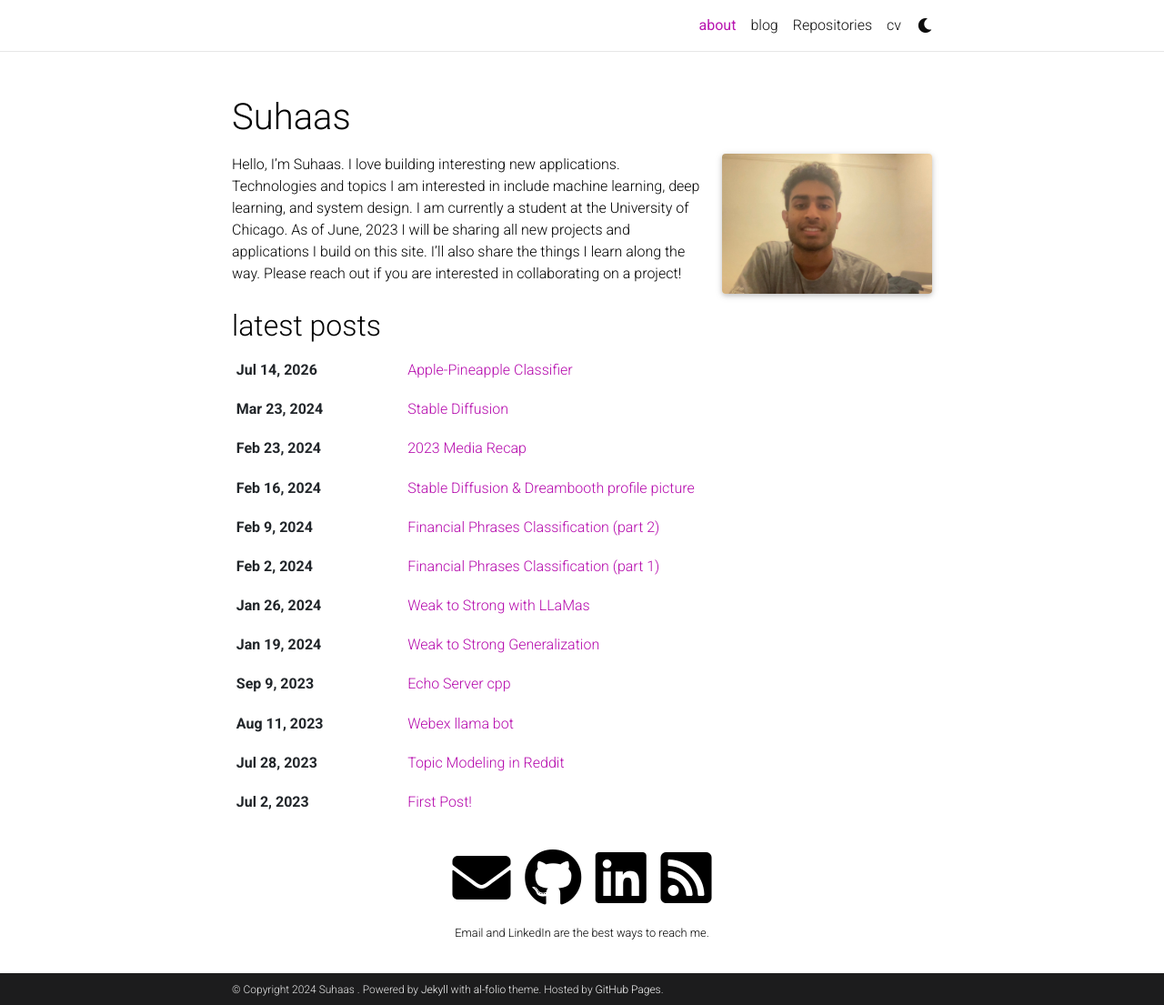
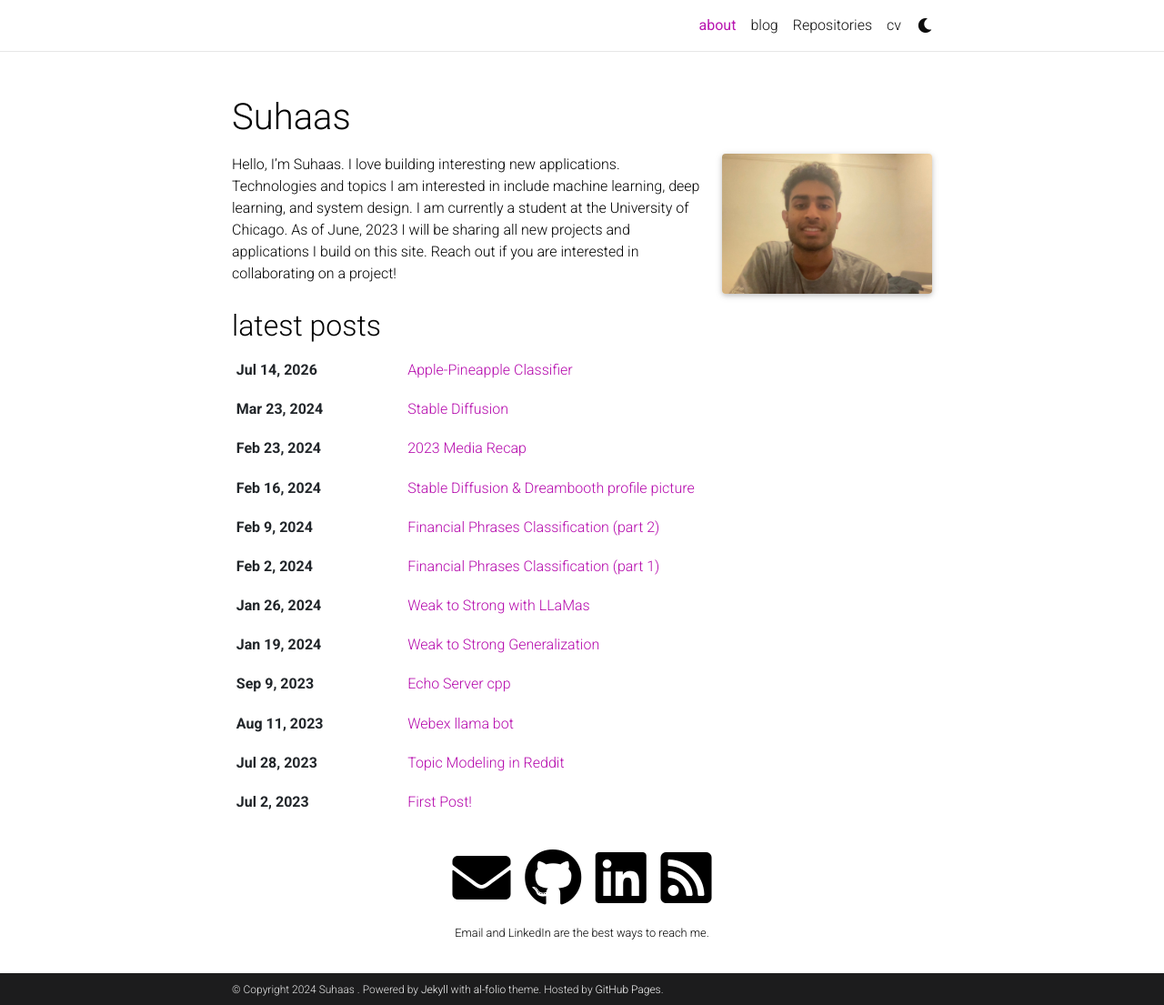
Before and after one commit to spknash/spknash.github.io, a Jekyll site: the page built from _pages/about.md, in a window 1280 px wide and 1105 px high. Shown: the whole window at 91% size. Built offline with Jekyll 4.4.1, drawn with Linux system fonts in a browser that asks for light colours; full-size pictures stand in for the smaller copies a plugin makes; comment, search, counter and statistics services are not loaded; a style sheet for code colours, icons or effects is not loaded.

```diff
--- a/_pages/about.md
+++ b/_pages/about.md
@@ -18,4 +18,4 @@ selected_papers: false # includes a list of papers marked as "selected={true}"
 social: true  # includes social icons at the bottom of the page
 ---
 
-Hello, I'm Suhaas. I love building interesting new applications. Technologies and topics I am interested in include machine learning, deep learning, and system design. I am currently a student at the University of Chicago. As of June, 2023 I will be sharing all new projects and applications I build on this site. I'll also share the things I learn along the way. Please reach out if you are interested in collaborating on a project!
+Hello, I'm Suhaas. I love building interesting new applications. Technologies and topics I am interested in include machine learning, deep learning, and system design. I am currently a student at the University of Chicago. As of June, 2023 I will be sharing all new projects and applications I build on this site. Reach out if you are interested in collaborating on a project!
```
Also changed, not shown: _posts/draft - datadog recap.md (added, +2 -0 lines), _posts/draft - 2023 media.md (renamed from _posts/draft.md).
